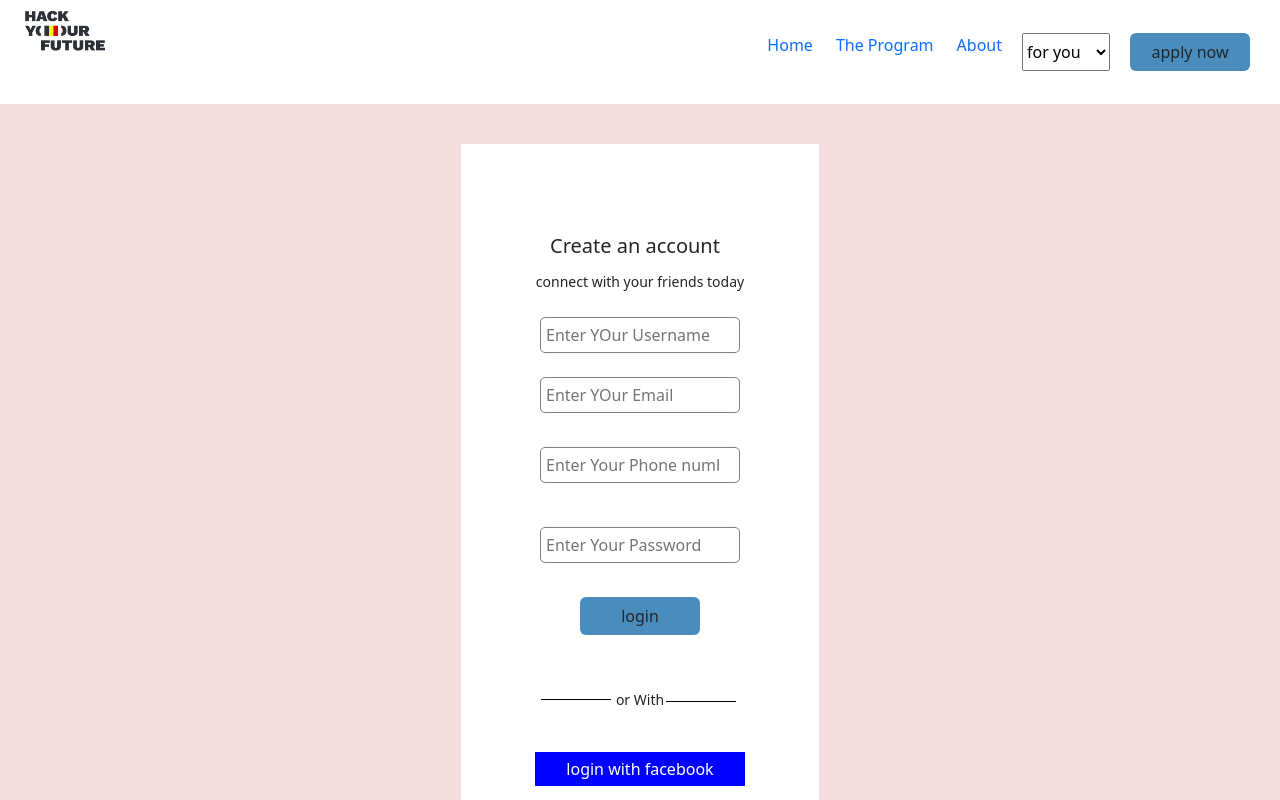
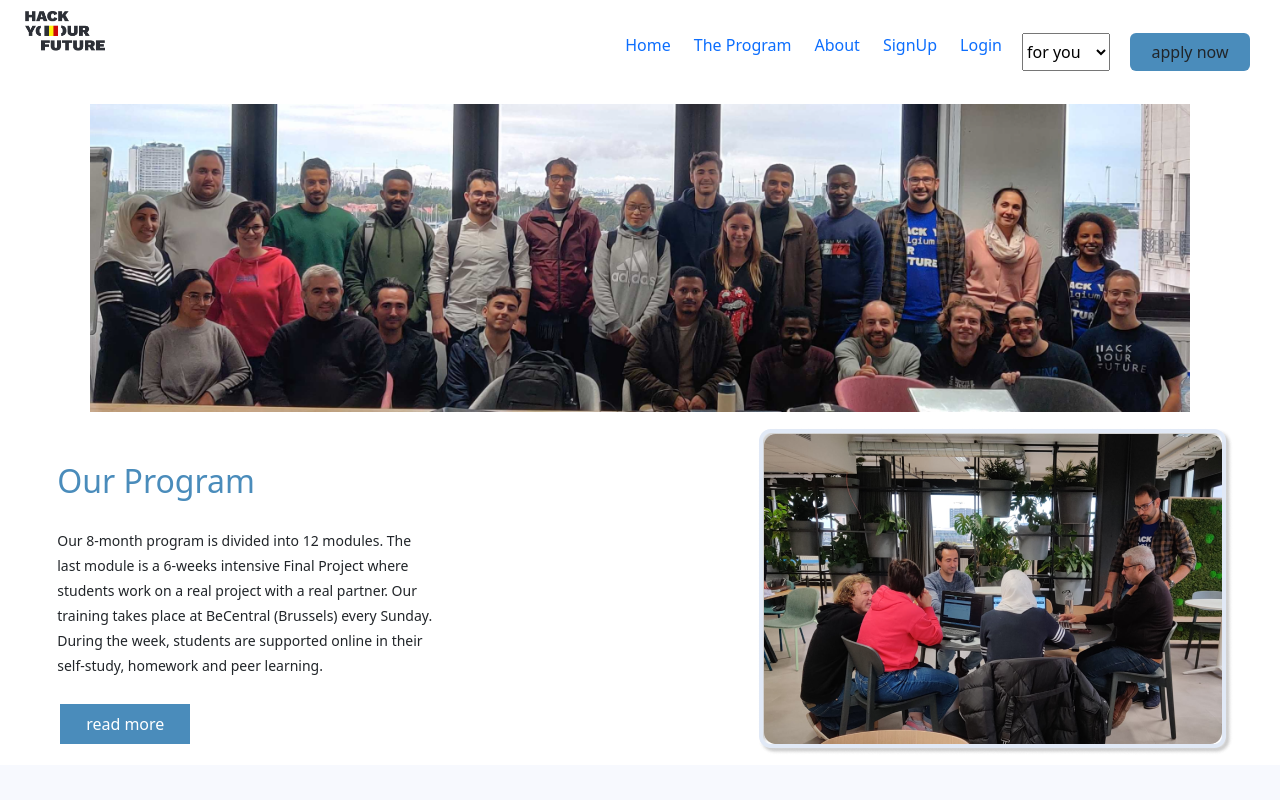
Before and after one commit to saheedmh/myproject, a React (Create React App) app: page / in a window 1280 px wide. Shown: the top 800 px of the page. Built offline with nearby package versions, Linux system fonts and the light colour scheme.

Commit message:
first commit

```diff
--- a/src/App.js
+++ b/src/App.js
@@ -6,26 +6,34 @@ import Home from './homepage';
 import Program from './program';
 import Header from './header';
 import About from './about';
-
+import Coaches from './coaches';
+import Student from './student';
+import Support from './support';
 
 
 function App() {
   return (
     <BrowserRouter>
     <div className="App">
-
     <Header/>
 
 
       <Routes>
-      <Route path='/' element={<Signuppage/>}></Route>
 
-      <Route path='homepage' element={<Home/>}></Route>
+      <Route path='/' element={<Home/>}></Route>
 
       <Route path='program' element={<Program/>}></Route>
       <Route path='about' element={<About/>}>
       </Route>
-        <Route path='loginpage' element={<Loginpage/>}></Route>
+      <Route path='coaches' element={<Coaches/>}>
+      </Route>
+      <Route path='student' element={<Student/>}></Route>
+      <Route path='support' element={<Support/>}></Route>
+
+
+
+       <Route path='loginpage' element={<Loginpage/>}></Route>
+        <Route path='signpage' element={<Signuppage/>}></Route>
 
       </Routes>
 
--- a/src/header.js
+++ b/src/header.js
@@ -12,13 +12,15 @@ const Header = () => {
 
 
 
-            <Link className='link' to='about'>about</Link>
+            <Link className='link' to='/about'>about</Link>
+            <Link className='link' to='/signpage'>signUp</Link>
+            <Link className='link' to='/loginpage'>login</Link>
 
             <select name="" id=""><option value="">for you</option>
 
-            <option value="">coaches</option>
-            <option value="">students  </option>
-            <option value="">support</option>
+            <option value=""><Link to="/coaches">coaches</Link></option>
+             <option value=""><Link to="/student">students</Link>  </option>
+            <option value=""><Link to="/support">support</Link></option>
             </select>
             <button type='button' className='btn'>apply now</button>
         </div>
--- a/src/homepage.js
+++ b/src/homepage.js
@@ -14,6 +14,7 @@ const Home = () => {
     return (
         <div className="homepage">
 
+
         <Staff/>
     <Firstcontent/>
     <Secondcontent/>
--- a/src/signpage.js
+++ b/src/signpage.js
@@ -30,7 +30,7 @@ const localSignUp=localStorage.getItem("login")
       localStorage.setItem('password',password.current.value)
       localStorage.setItem('login',email.current.value)
 
-      alert("account create successfully");
+      alert("account created successfully");
     }
 
   }
@@ -39,7 +39,7 @@ const localSignUp=localStorage.getItem("login")
       <div>
 
       <div className="signup-container">
-
+        <h1>welcome to HackYourFuture institute</h1>
         <form action="" className="signup-form">
 
            <h1>Create an account</h1>
--- /dev/null
+++ b/src/student.js
@@ -0,0 +1,12 @@
+import Footer from "./footer";
+
+const Student = () => {
+    return (
+        <div className="coaches">
+            <h1>WAITING FOR THE CONTENT</h1>
+            <Footer/>
+        </div>
+     );
+}
+
+export default Student;
--- a/src/style/header.css
+++ b/src/style/header.css
@@ -39,3 +39,6 @@
     width: 1100px;
     margin:0 auto;
 }
+Link{
+    cursor: pointer;
+}
--- a/src/style/signup.css
+++ b/src/style/signup.css
@@ -1,23 +1,28 @@
 .signup-container{
     background-color: #F4DDDD;
-    width:100%;
-    height:100%;
+
+    width: 1195px;
+    height:1000px;
     margin-top:0px;
-    display: flex;
-    justify-content: center;
-    position:relative;
 
+
+}
+.signup-container > h1{
+    text-transform: uppercase;
+    font-size: 20px;
+    text-align: center;
 }
 form{
     background-color: white;
     width: 28%;
-    height: 100%;
+    height: 100vh;
     margin-top:40px;
     text-align: center;
     display: flex;
     flex-direction: column;
     justify-content: center;
     align-items: center;
+   margin:20px auto;
 }
 form > h1{
     width: 200px;
--- /dev/null
+++ b/src/support.js
@@ -0,0 +1,12 @@
+import Footer from "./footer";
+
+const Support= () => {
+    return (
+        <div className="coaches">
+            <h1>WAITING FOR THE CONTENT</h1>
+            <Footer/>
+        </div>
+     );
+}
+
+export default Support;
```
Also changed, not shown: src/coaches.js (added).
